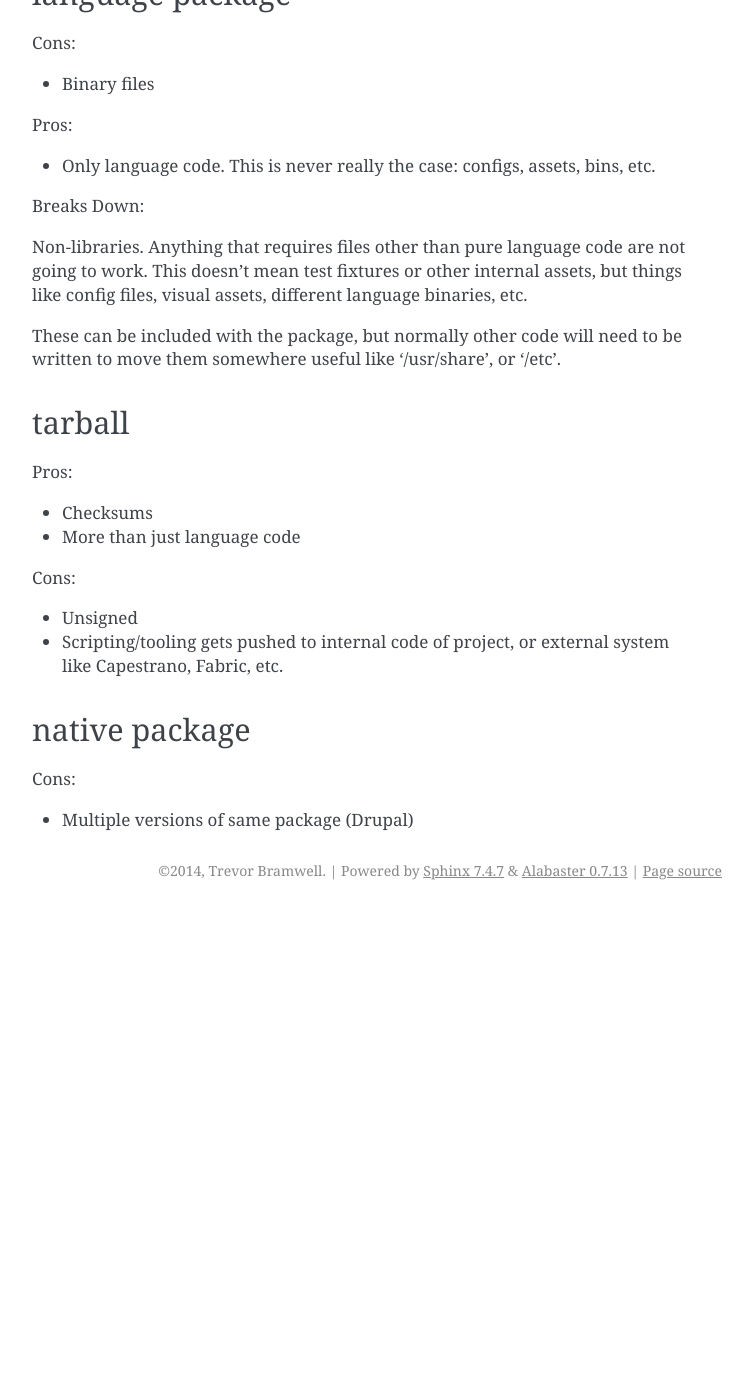
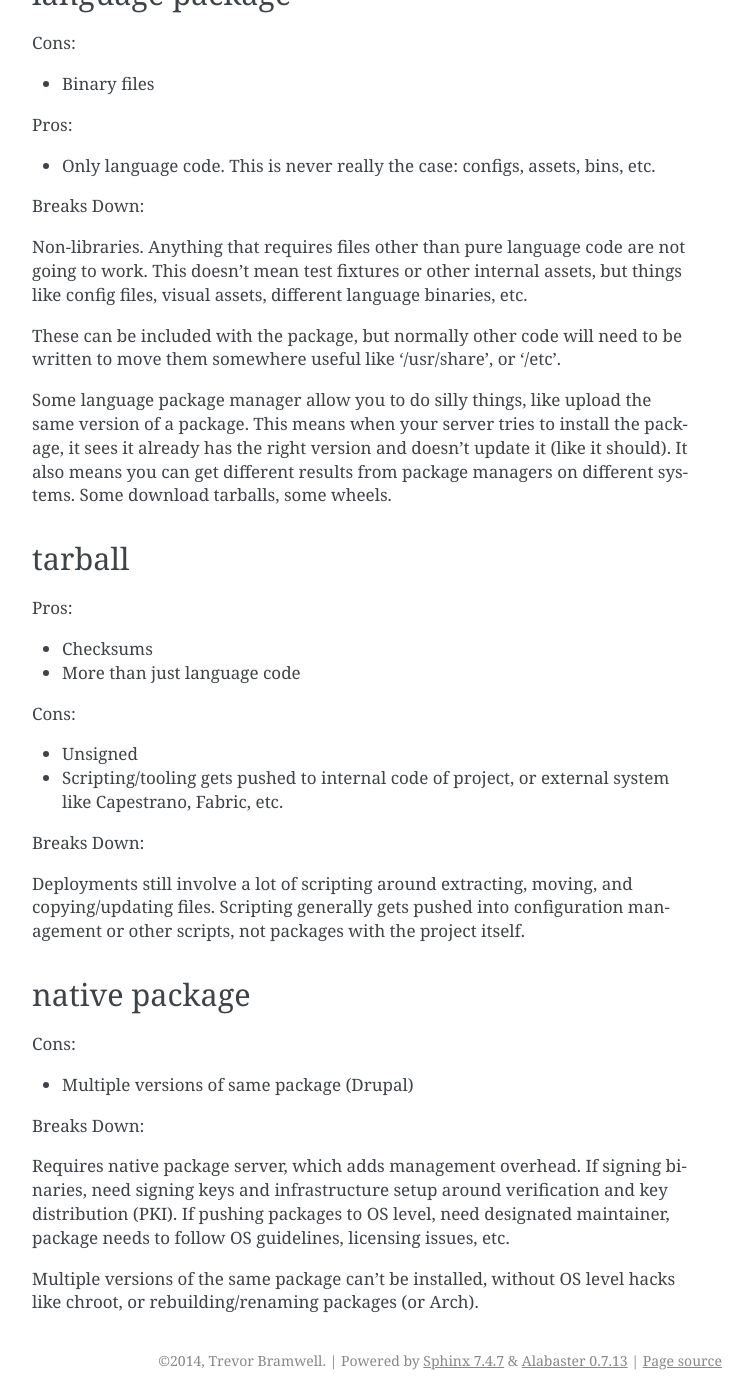
Before and after one commit to bramwelt/website, a Sphinx documentation site: the page built from source/deployment-strategies.rst, in a window 1280 px wide and 1400 px high, scrolled down 1920 px. Shown: the whole window, without its empty margins (388-1141 px from the left). Built offline with Sphinx 7.4.7, drawn with Linux system fonts in a browser that asks for light colours; before the commit the page ends 2830 px from its top, so only the background shows below that.

Commit message:
Add breakdown to tarballs, and native packages.
Updated language package breakdown.

```diff
--- a/source/deployment-strategies.rst
+++ b/source/deployment-strategies.rst
@@ -110,6 +110,13 @@ These can be included with the package, but normally other code will
 need to be written to move them somewhere useful like '/usr/share', or
 '/etc'.
 
+Some language package manager allow you to do silly things, like upload
+the same version of a package. This means when your server tries to
+install the package, it sees it already has the right version and
+doesn't update it (like it should). It also means you can get different
+results from package managers on different systems. Some download
+tarballs, some wheels.
+
 
 tarball
 -------
@@ -125,6 +132,12 @@ Cons:
 * Scripting/tooling gets pushed to internal code of project, or external
   system like Capestrano, Fabric, etc.
 
+Breaks Down:
+
+Deployments still involve a lot of scripting around extracting, moving,
+and copying/updating files. Scripting generally gets pushed into
+configuration management or other scripts, not packages with the project
+itself.
 
 native package
 --------------
@@ -132,3 +145,14 @@ native package
 Cons:
 
 * Multiple versions of same package (Drupal)
+
+Breaks Down:
+
+Requires native package server, which adds management overhead. If
+signing binaries, need signing keys and infrastructure setup around
+verification and key distribution (PKI). If pushing packages to OS
+level, need designated maintainer, package needs to follow OS
+guidelines, licensing issues, etc.
+
+Multiple versions of the same package can't be installed, without OS
+level hacks like chroot, or rebuilding/renaming packages (or Arch).
```
